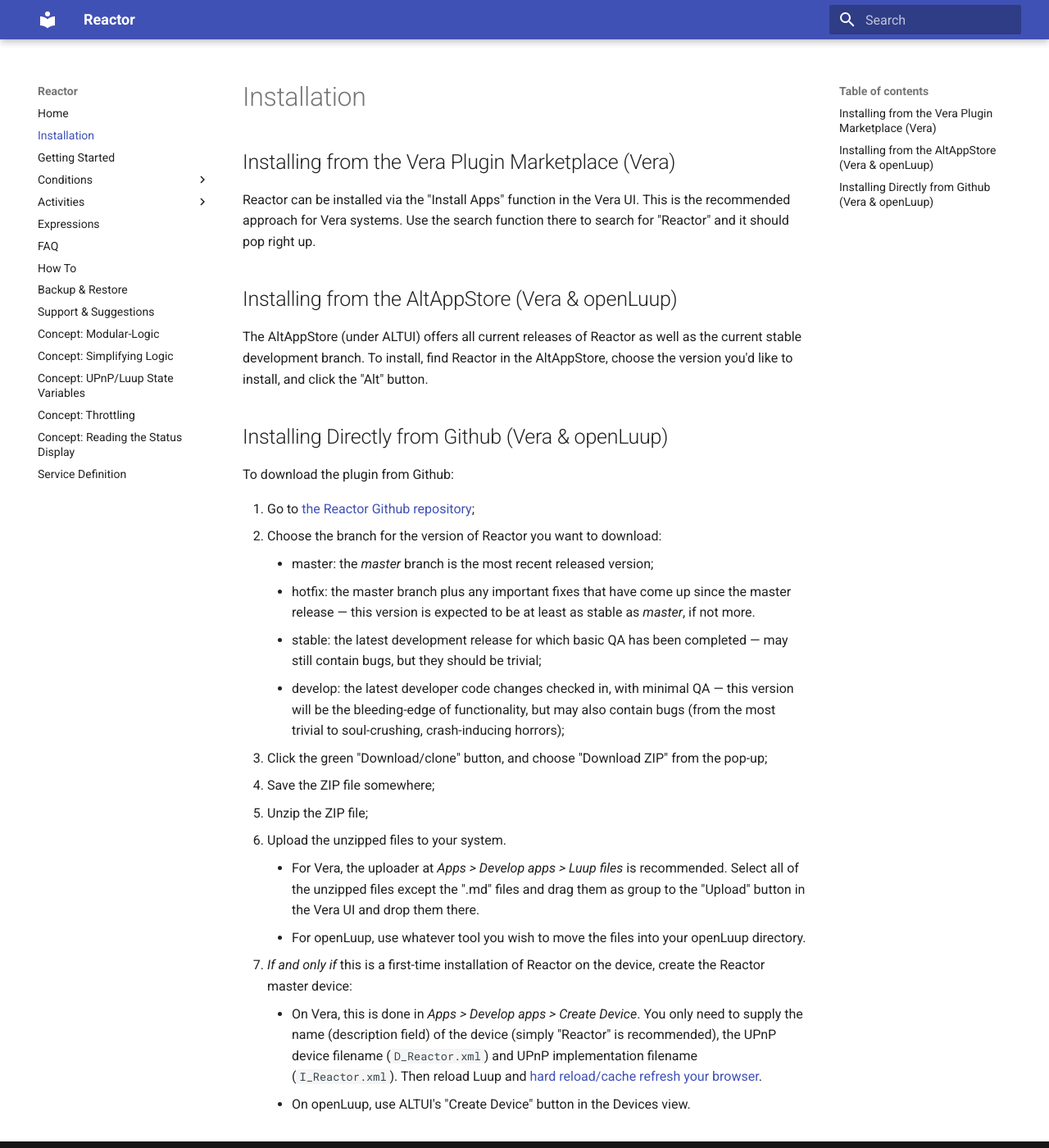
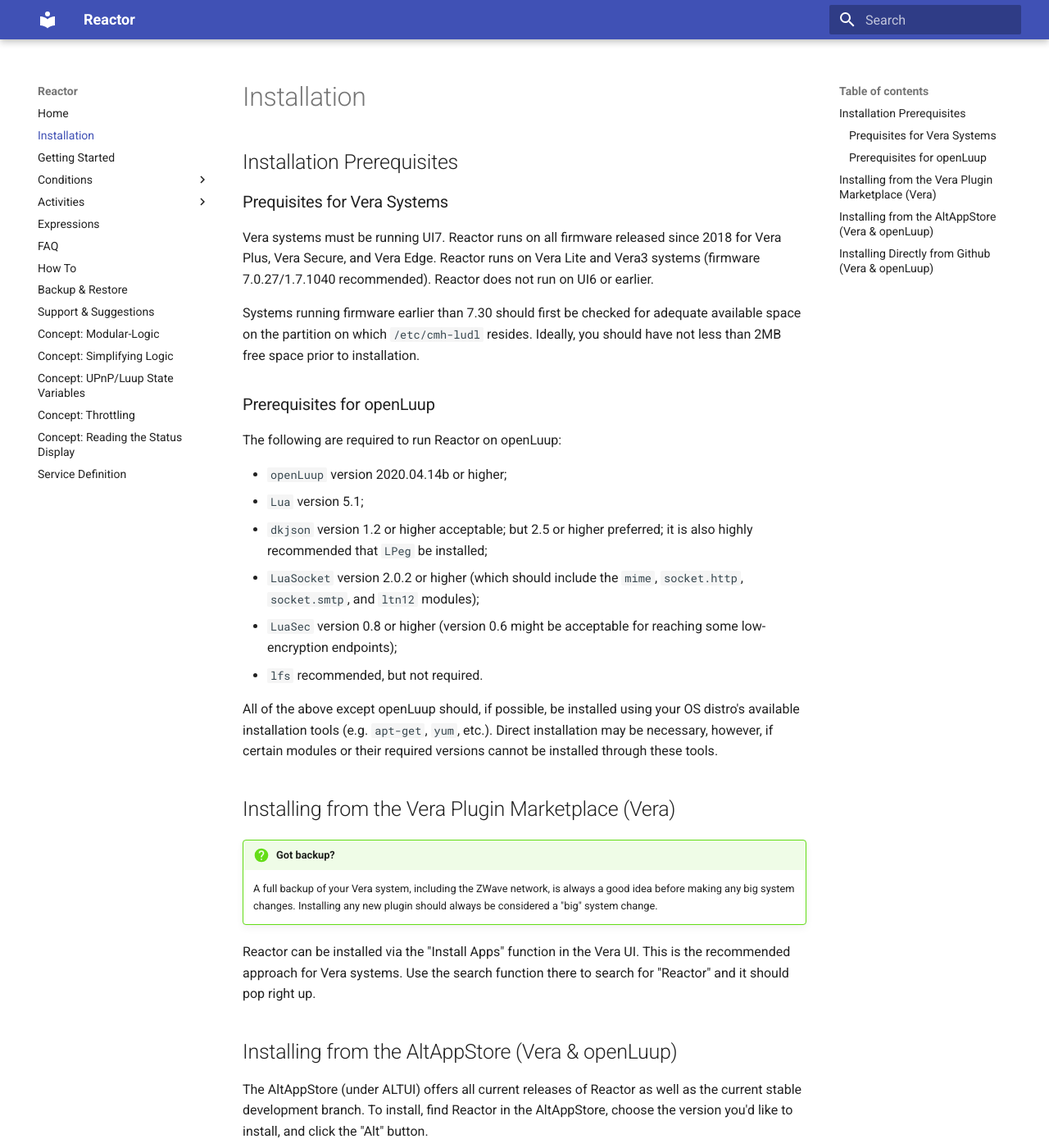
Before and after one commit to toggledbits/Reactor-docs, an MkDocs documentation site: the page built from docs/Installation.md, in a window 1280 px wide and 1400 px high. Shown: the whole window at 82% size. Built offline with MkDocs 1.6.1 and Material for MkDocs 9.7.7, drawn with Linux system fonts in a browser that asks for light colours.

Commit message:
Update openLuup prereqs

```diff
--- a/docs/Installation.md
+++ b/docs/Installation.md
@@ -1,4 +1,28 @@
+## Installation Prerequisites
+
+### Prequisites for Vera Systems
+
+Vera systems must be running UI7. Reactor runs on all firmware released since 2018 for Vera Plus, Vera Secure, and Vera Edge. Reactor runs on Vera Lite and Vera3 systems (firmware 7.0.27/1.7.1040 recommended). Reactor does not run on UI6 or earlier.
+
+Systems running firmware earlier than 7.30 should first be checked for adequate available space on the partition on which `/etc/cmh-ludl` resides. Ideally, you should have not less than 2MB free space prior to installation.
+
+### Prerequisites for openLuup
+
+The following are required to run Reactor on openLuup:
+
+* `openLuup` version 2020.04.14b or higher;
+* `Lua` version 5.1;
+* `dkjson` version 1.2 or higher acceptable; but 2.5 or higher preferred; it is also highly recommended that `LPeg` be installed;
+* `LuaSocket` version 2.0.2 or higher (which should include the `mime`, `socket.http`, `socket.smtp`, and `ltn12` modules);
+* `LuaSec` version 0.8 or higher (version 0.6 might be acceptable for reaching some low-encryption endpoints);
+* `lfs` recommended, but not required.
+
+All of the above except openLuup should, if possible, be installed using your OS distro's available installation tools (e.g. `apt-get`, `yum`, etc.). Direct installation may be necessary, however, if certain modules or their required versions cannot be installed through these tools.
+
 ## Installing from the Vera Plugin Marketplace (Vera)
+
+!!! question "Got backup?"
+    A full backup of your Vera system, including the ZWave network, is always a good idea before making any big system changes. Installing any new plugin should always be considered a "big" system change.
 
 Reactor can be installed via the "Install Apps" function in the Vera UI. This is the recommended approach for Vera systems. Use the search function there to search for "Reactor" and it should pop right up.
 
```
